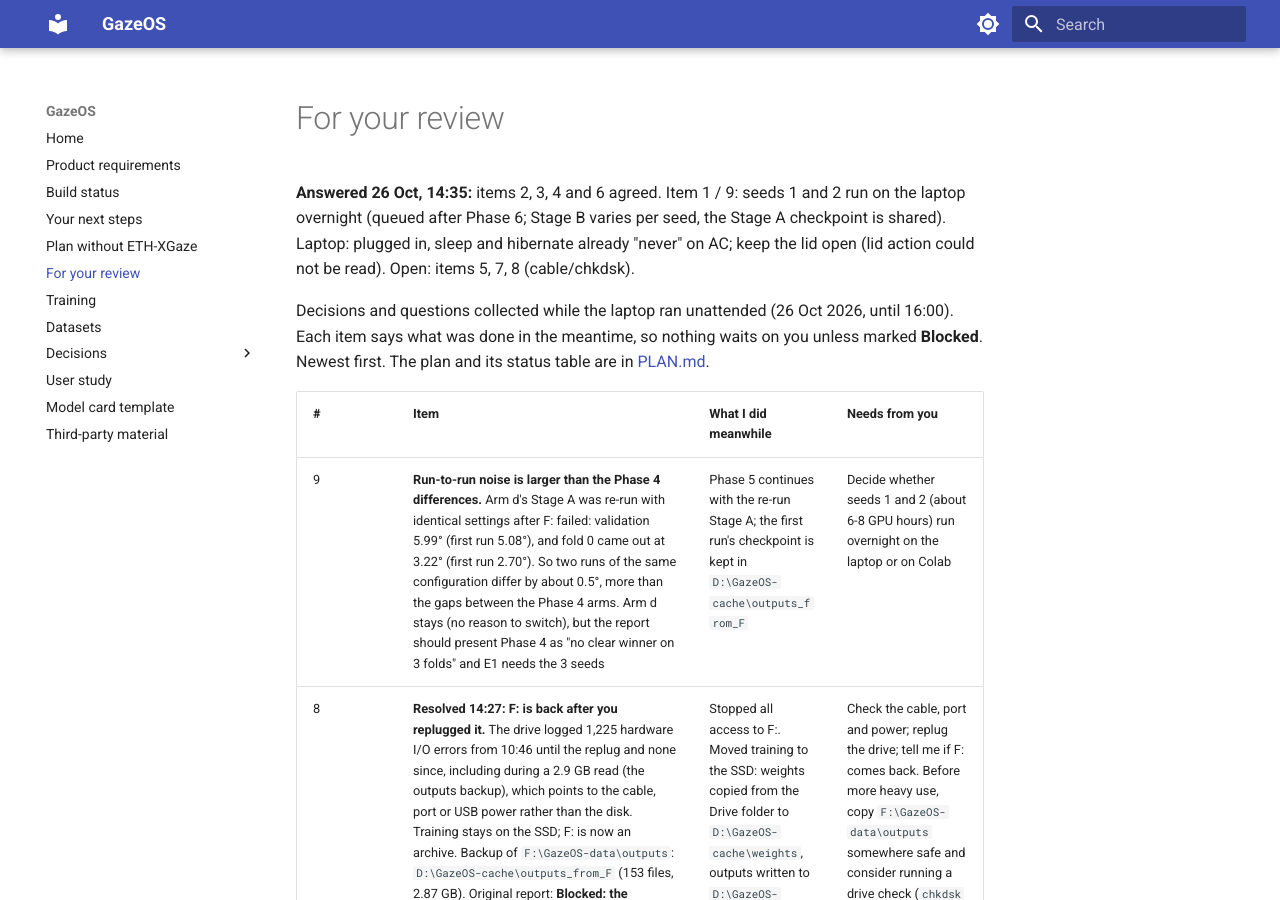
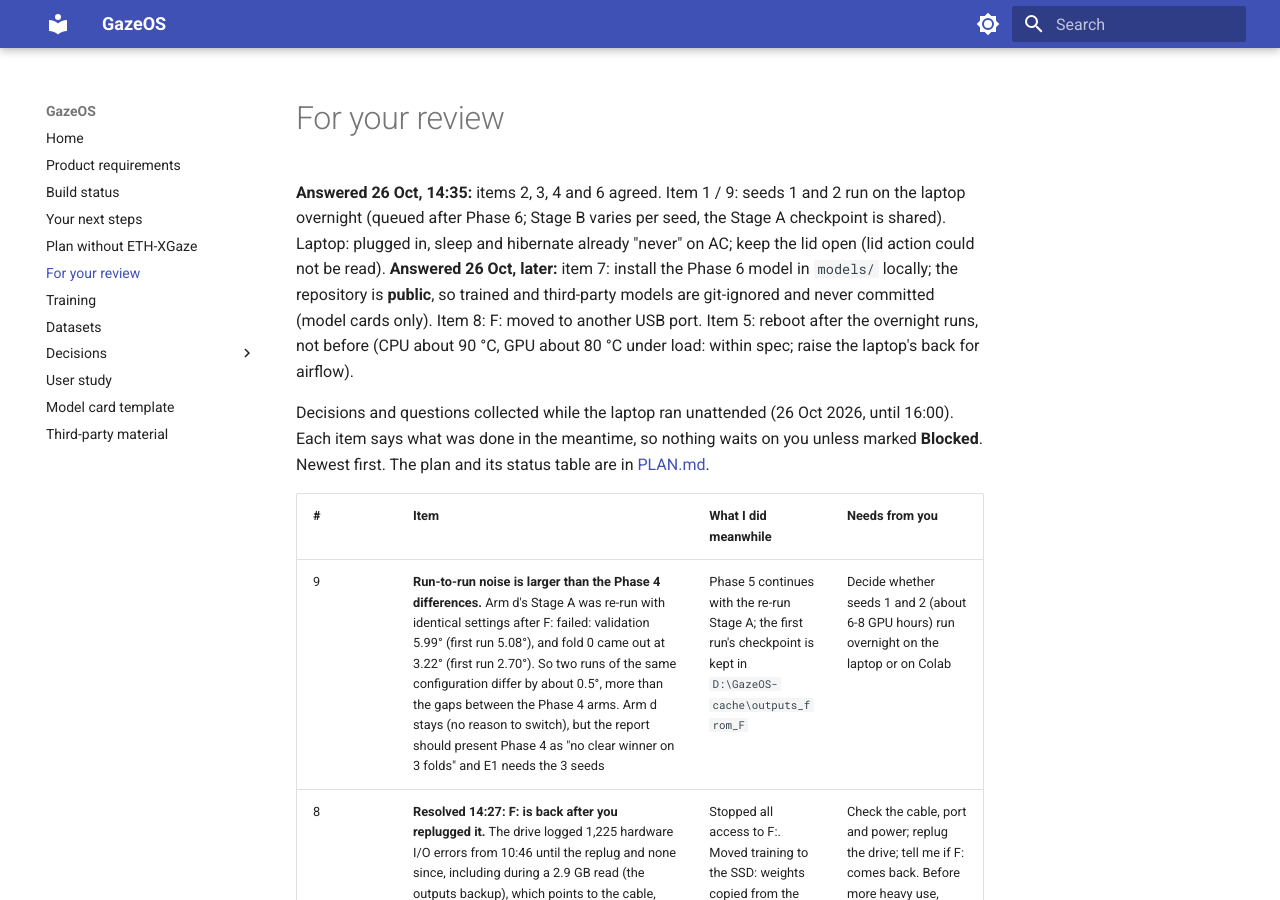
Before and after one commit to deep-9549/Gaze-Os, an MkDocs documentation site: the page built from docs/REVIEW.md, in a window 1280 px wide and 900 px high. Built offline with MkDocs 1.6.1 and Material for MkDocs 9.7.7, drawn with Linux system fonts in a browser that asks for light colours.

Commit message:
docs(review): items 5, 7, 8 answered

```diff
--- a/docs/REVIEW.md
+++ b/docs/REVIEW.md
@@ -3,7 +3,12 @@
 **Answered 26 Oct, 14:35:** items 2, 3, 4 and 6 agreed. Item 1 / 9: seeds 1 and 2
 run on the laptop overnight (queued after Phase 6; Stage B varies per seed, the Stage A
 checkpoint is shared). Laptop: plugged in, sleep and hibernate already "never" on AC;
-keep the lid open (lid action could not be read). Open: items 5, 7, 8 (cable/chkdsk).
+keep the lid open (lid action could not be read).
+**Answered 26 Oct, later:** item 7: install the Phase 6 model in `models/` locally; the
+repository is **public**, so trained and third-party models are git-ignored and never
+committed (model cards only). Item 8: F: moved to another USB port. Item 5: reboot after
+the overnight runs, not before (CPU about 90 °C, GPU about 80 °C under load: within spec;
+raise the laptop's back for airflow).
 
 Decisions and questions collected while the laptop ran unattended (26 Oct 2026,
 until 16:00). Each item says what was done in the meantime, so nothing waits on
```
